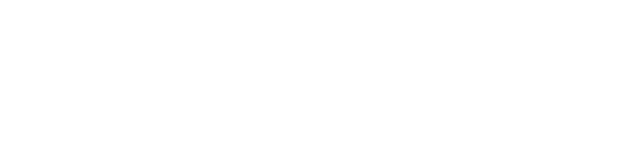
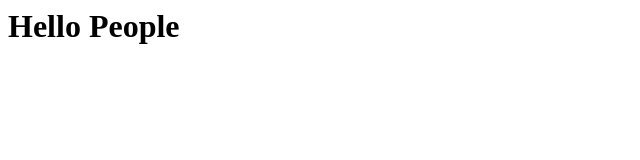
Before and after one commit to sharmabj123/new-git-test, a plain HTML site: page index.html in a window 1280 px wide. Shown: the whole page, without its empty margins (0-640 px from the left). Drawn offline with Linux system fonts and the light colour scheme.

Commit message:
commited second time

```diff
--- a/index.html
+++ b/index.html
@@ -2,5 +2,7 @@
 
 <body>
 
+<h1>Hello People</>
+
 </body>
 </html>
```
